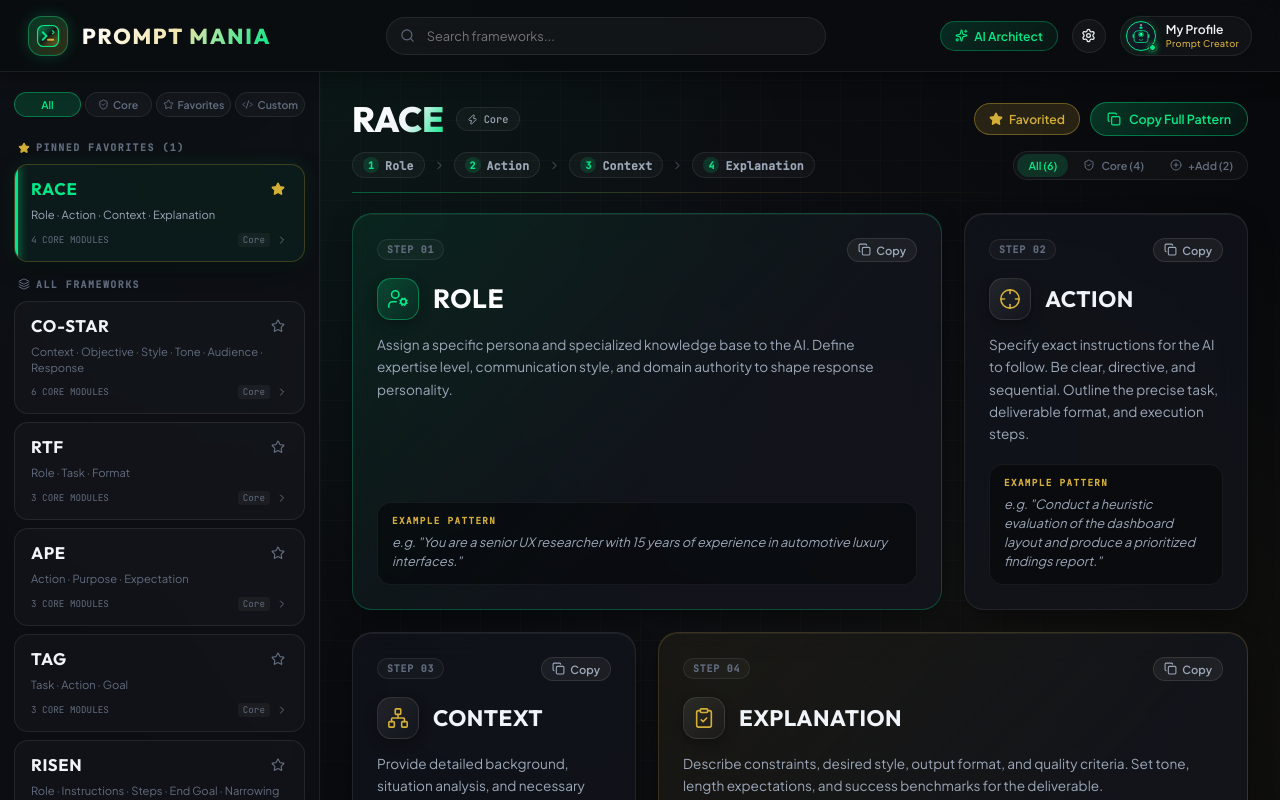
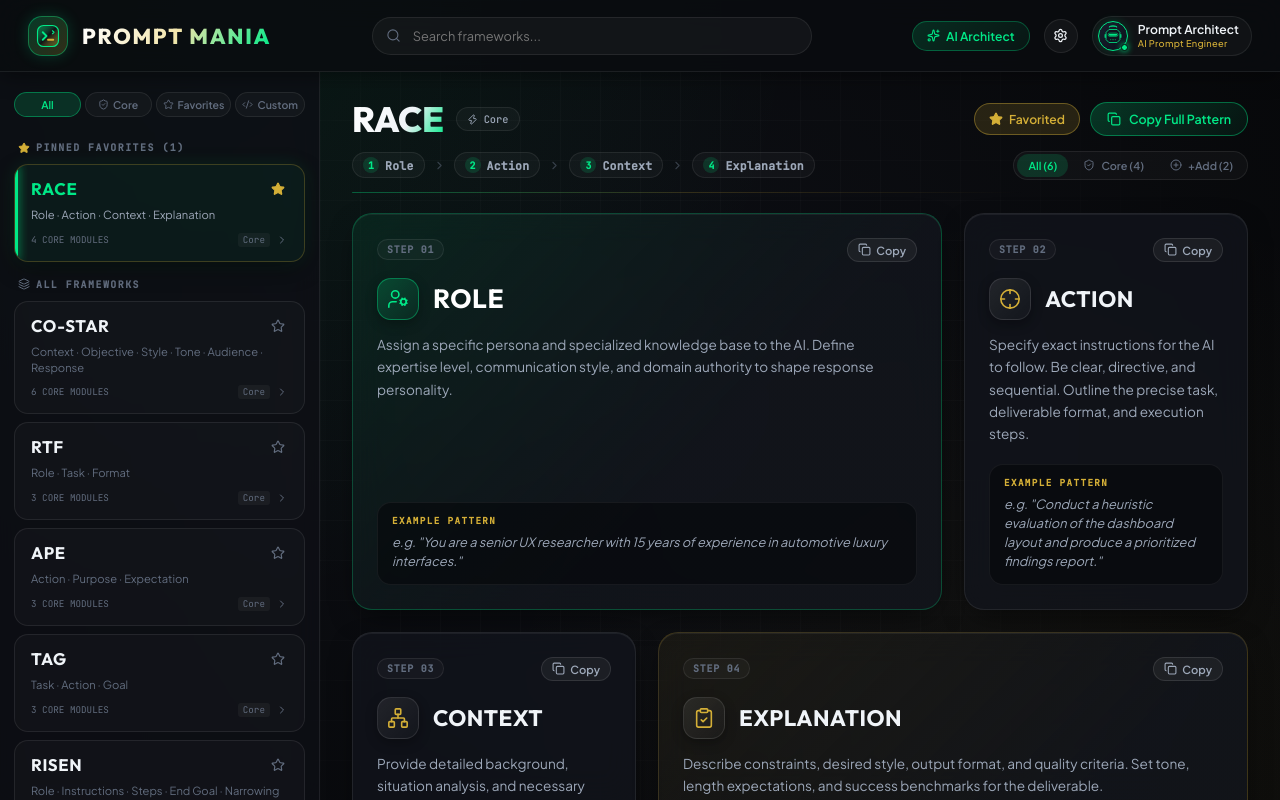
Before and after one commit to logeshdsgn/prompt_mania, a React (Vite) app: page / in a window 1280 px wide. Built offline with nearby package versions, Linux system fonts and the light colour scheme; a web font is replaced by a local one.

Commit message:
feat: set clean default developer persona (Prompt Architect)

```diff
--- a/src/App.jsx
+++ b/src/App.jsx
@@ -7,6 +7,7 @@ import ProfileModal from './components/ProfileModal';
 import SettingsModal from './components/SettingsModal';
 import AiFrameworkArchitectModal from './components/AiFrameworkArchitectModal';
 import { frameworks as defaultFrameworks } from './data/frameworks';
+import { DEFAULT_DEV_PROFILE } from './data/profileDefaults';
 
 const PINNED_STORAGE_KEY = 'prompt_mania_pinned';
 const CUSTOM_STORAGE_KEY = 'prompt_mania_custom';
@@ -34,13 +35,13 @@ export default function App() {
     }
   });
 
-  // 3. User Profile (Empty by default for personalization)
+  // 3. User Profile
   const [userProfile, setUserProfile] = useState(() => {
     try {
       const saved = localStorage.getItem(PROFILE_STORAGE_KEY);
-      return saved ? JSON.parse(saved) : { name: '', title: '', bio: '' };
+      return saved ? JSON.parse(saved) : DEFAULT_DEV_PROFILE;
     } catch {
-      return { name: '', title: '', bio: '' };
+      return DEFAULT_DEV_PROFILE;
     }
   });
 
@@ -142,7 +143,7 @@ export default function App() {
     localStorage.removeItem(THEME_STORAGE_KEY);
     setPinnedIds(['race']);
     setCustomFrameworks([]);
-    setUserProfile({ name: '', title: '', bio: '' });
+    setUserProfile(DEFAULT_DEV_PROFILE);
     setCurrentTheme('green');
     setSelectedFrameworkId('race');
   };
--- a/src/components/Header.jsx
+++ b/src/components/Header.jsx
@@ -14,8 +14,8 @@ export default function Header({
   onCreateClick,
   onOpenSettings
 }) {
-  const profileName = userProfile?.name || 'My Profile';
-  const profileTitle = userProfile?.title || 'Prompt Creator';
+  const profileName = userProfile?.name || 'Prompt Architect';
+  const profileTitle = userProfile?.title || 'AI Prompt Engineer';
 
   return (
     <header className="header">
--- a/src/components/ProfileModal.jsx
+++ b/src/components/ProfileModal.jsx
@@ -4,6 +4,7 @@ import {
   Briefcase, Cpu, Layers, Star, Building2, AtSign, FileCode, Dices
 } from 'lucide-react';
 import RobotAvatar from './RobotAvatar';
+import { DEFAULT_DEV_PROFILE } from '../data/profileDefaults';
 
 /**
  * Clean, Logical Developer Profile Modal.
@@ -19,28 +20,28 @@ export default function ProfileModal({
   customCount = 0,
   totalCount = 0
 }) {
-  const [name, setName] = useState(userProfile?.name || 'Loki');
-  const [handle, setHandle] = useState(userProfile?.handle || '@loki');
-  const [title, setTitle] = useState(userProfile?.title || 'Prompt Engineer & AI Architect');
-  const [organization, setOrganization] = useState(userProfile?.organization || 'AI Platform Engineering');
-  const [targetModel, setTargetModel] = useState(userProfile?.targetModel || 'Claude 3.5 Sonnet');
-  const [defaultFormat, setDefaultFormat] = useState(userProfile?.defaultFormat || 'Structured Markdown');
-  const [bio, setBio] = useState(userProfile?.bio || 'Building modular prompt architectures and systematic LLM workflows.');
-  const [avatarSeed, setAvatarSeed] = useState(userProfile?.avatarSeed || userProfile?.name || 'Loki');
+  const [name, setName] = useState(userProfile?.name || DEFAULT_DEV_PROFILE.name);
+  const [handle, setHandle] = useState(userProfile?.handle || DEFAULT_DEV_PROFILE.handle);
+  const [title, setTitle] = useState(userProfile?.title || DEFAULT_DEV_PROFILE.title);
+  const [organization, setOrganization] = useState(userProfile?.organization || DEFAULT_DEV_PROFILE.organization);
+  const [targetModel, setTargetModel] = useState(userProfile?.targetModel || DEFAULT_DEV_PROFILE.targetModel);
+  const [defaultFormat, setDefaultFormat] = useState(userProfile?.defaultFormat || DEFAULT_DEV_PROFILE.defaultFormat);
+  const [bio, setBio] = useState(userProfile?.bio || DEFAULT_DEV_PROFILE.bio);
+  const [avatarSeed, setAvatarSeed] = useState(userProfile?.avatarSeed || userProfile?.name || DEFAULT_DEV_PROFILE.avatarSeed);
 
   const [isEditing, setIsEditing] = useState(false);
   const [savedToast, setSavedToast] = useState(false);
 
   useEffect(() => {
     if (isOpen) {
-      setName(userProfile?.name || 'Loki');
-      setHandle(userProfile?.handle || '@loki');
-      setTitle(userProfile?.title || 'Prompt Engineer & AI Architect');
-      setOrganization(userProfile?.organization || 'AI Platform Engineering');
-      setTargetModel(userProfile?.targetModel || 'Claude 3.5 Sonnet');
-      setDefaultFormat(userProfile?.defaultFormat || 'Structured Markdown');
-      setBio(userProfile?.bio || 'Building modular prompt architectures and systematic LLM workflows.');
-      setAvatarSeed(userProfile?.avatarSeed || userProfile?.name || 'Loki');
+      setName(userProfile?.name || DEFAULT_DEV_PROFILE.name);
+      setHandle(userProfile?.handle || DEFAULT_DEV_PROFILE.handle);
+      setTitle(userProfile?.title || DEFAULT_DEV_PROFILE.title);
+      setOrganization(userProfile?.organization || DEFAULT_DEV_PROFILE.organization);
+      setTargetModel(userProfile?.targetModel || DEFAULT_DEV_PROFILE.targetModel);
+      setDefaultFormat(userProfile?.defaultFormat || DEFAULT_DEV_PROFILE.defaultFormat);
+      setBio(userProfile?.bio || DEFAULT_DEV_PROFILE.bio);
+      setAvatarSeed(userProfile?.avatarSeed || userProfile?.name || DEFAULT_DEV_PROFILE.avatarSeed);
       setIsEditing(false);
       setSavedToast(false);
     }
@@ -65,7 +66,7 @@ export default function ProfileModal({
     if (!isEditing) {
       onSaveProfile({
         ...(userProfile || {}),
-        name: name.trim() || 'Loki',
+        name: name.trim() || DEFAULT_DEV_PROFILE.name,
         avatarSeed: newSeed
       });
       setSavedToast(true);
@@ -76,14 +77,14 @@ export default function ProfileModal({
   const handleSubmit = (e) => {
     if (e) e.preventDefault();
     onSaveProfile({
-      name: name.trim() || 'Loki',
-      handle: handle.trim().startsWith('@') ? handle.trim() : `@${handle.trim() || 'loki'}`,
-      title: title.trim() || 'Prompt Engineer',
-      organization: organization.trim() || 'AI Engineering',
-      targetModel: targetModel || 'Claude 3.5 Sonnet',
-      defaultFormat: defaultFormat || 'Structured Markdown',
-      bio: bio.trim() || 'Building modular prompt architectures and systematic LLM workflows.',
-      avatarSeed: avatarSeed || 'Loki'
+      name: name.trim() || DEFAULT_DEV_PROFILE.name,
+      handle: handle.trim().startsWith('@') ? handle.trim() : `@${handle.trim() || 'architect'}`,
+      title: title.trim() || DEFAULT_DEV_PROFILE.title,
+      organization: organization.trim() || DEFAULT_DEV_PROFILE.organization,
+      targetModel: targetModel || DEFAULT_DEV_PROFILE.targetModel,
+      defaultFormat: defaultFormat || DEFAULT_DEV_PROFILE.defaultFormat,
+      bio: bio.trim() || DEFAULT_DEV_PROFILE.bio,
+      avatarSeed: avatarSeed || DEFAULT_DEV_PROFILE.avatarSeed
     });
     setSavedToast(true);
     setIsEditing(false);
@@ -92,30 +93,20 @@ export default function ProfileModal({
 
   const handleClearProfile = () => {
     if (window.confirm('Reset profile details back to default profile?')) {
-      const defaults = {
-        name: 'Loki',
-        handle: '@loki',
-        title: 'Prompt Engineer & AI Architect',
-        organization: 'AI Platform Engineering',
-        targetModel: 'Claude 3.5 Sonnet',
-        defaultFormat: 'Structured Markdown',
-        bio: 'Building modular prompt architectures and systematic LLM workflows.',
-        avatarSeed: 'Loki'
-      };
-      onSaveProfile(defaults);
-      setName(defaults.name);
-      setHandle(defaults.handle);
-      setTitle(defaults.title);
-      setOrganization(defaults.organization);
-      setTargetModel(defaults.targetModel);
-      setDefaultFormat(defaults.defaultFormat);
-      setBio(defaults.bio);
-      setAvatarSeed(defaults.avatarSeed);
+      onSaveProfile(DEFAULT_DEV_PROFILE);
+      setName(DEFAULT_DEV_PROFILE.name);
+      setHandle(DEFAULT_DEV_PROFILE.handle);
+      setTitle(DEFAULT_DEV_PROFILE.title);
+      setOrganization(DEFAULT_DEV_PROFILE.organization);
+      setTargetModel(DEFAULT_DEV_PROFILE.targetModel);
+      setDefaultFormat(DEFAULT_DEV_PROFILE.defaultFormat);
+      setBio(DEFAULT_DEV_PROFILE.bio);
+      setAvatarSeed(DEFAULT_DEV_PROFILE.avatarSeed);
       setIsEditing(false);
     }
   };
 
-  const displayHandle = handle ? (handle.startsWith('@') ? handle : `@${handle}`) : '@loki';
+  const displayHandle = handle ? (handle.startsWith('@') ? handle : `@${handle}`) : DEFAULT_DEV_PROFILE.handle;
 
   return (
     <div className="modal-backdrop" onClick={onClose}>
@@ -141,7 +132,7 @@ export default function ProfileModal({
           <div className="creator-banner-card real-profile-banner">
             <div className="creator-banner-left">
               <div className="creator-avatar-container">
-                <RobotAvatar seed={avatarSeed || name || 'Loki'} size={46} />
+                <RobotAvatar seed={avatarSeed || name || DEFAULT_DEV_PROFILE.avatarSeed} size={46} />
                 <button
                   type="button"
                   className="avatar-dice-roll-btn"
@@ -155,7 +146,7 @@ export default function ProfileModal({
 
               <div className="creator-details">
                 <div className="creator-name-row">
-                  <h3 className="creator-name">{name || 'Loki'}</h3>
+                  <h3 className="creator-name">{name || DEFAULT_DEV_PROFILE.name}</h3>
                   <span className="creator-handle-badge">{displayHandle}</span>
                 </div>
                 <div className="creator-sub-row">
--- /dev/null
+++ b/src/data/profileDefaults.js
@@ -0,0 +1,13 @@
+/**
+ * Default developer profile configuration for new visitors.
+ */
+export const DEFAULT_DEV_PROFILE = {
+  name: 'Prompt Architect',
+  handle: '@architect',
+  title: 'AI Prompt Engineer',
+  organization: 'Prompt Engineering Lab',
+  targetModel: 'Claude 3.5 Sonnet',
+  defaultFormat: 'Structured Markdown',
+  bio: 'Building modular prompt architectures and systematic LLM workflows.',
+  avatarSeed: 'prompt-architect',
+};
```
